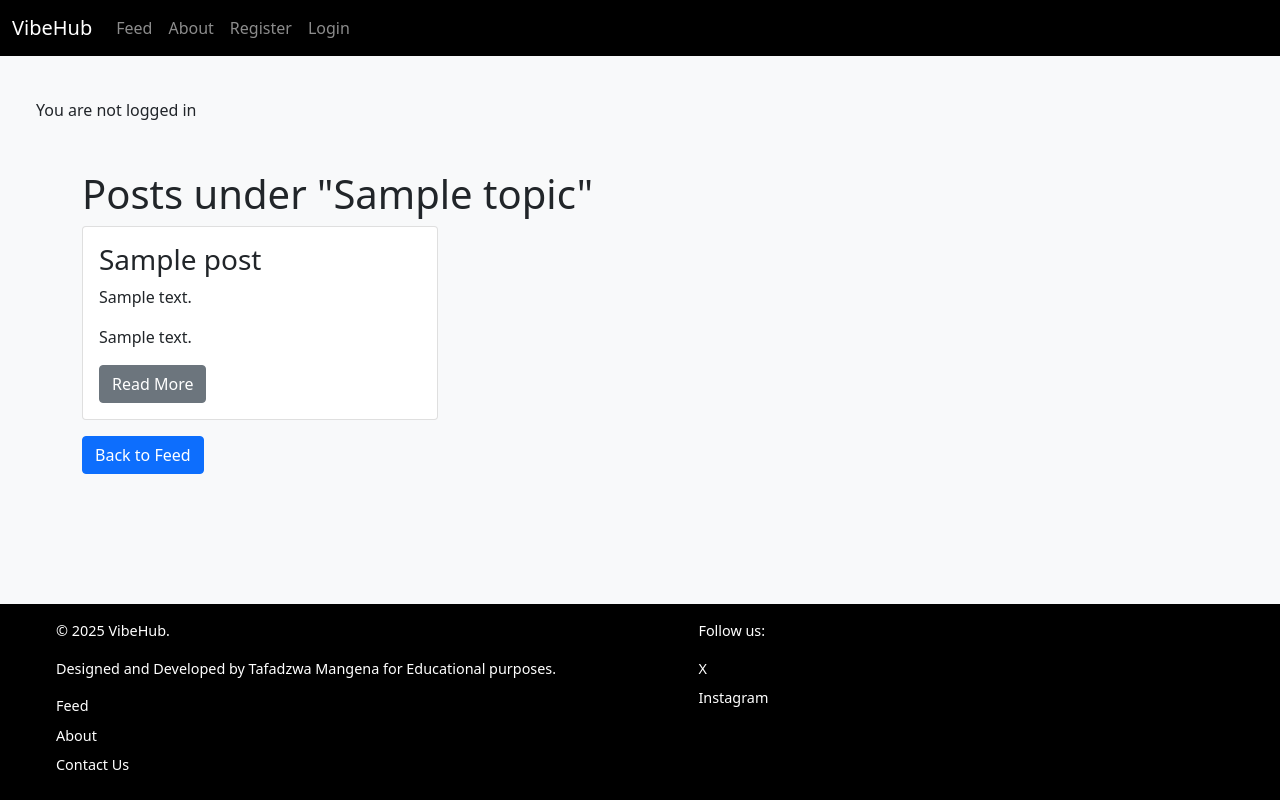
After one commit to TafadzwaMangena/VibeHub, a Django app: page /topic/1/ in a window 1280 px wide. The commit adds this page. Run offline with Django 4.2, Linux system fonts and the light colour scheme; tables that the repository leaves empty hold one stand-in row (values such as "Sample post").

Commit message:
Create topic_posts and post_detail html files. Add post detail view function and url. Update index.html

```diff
--- a/feed/templates/feed/index.html
+++ b/feed/templates/feed/index.html
@@ -26,7 +26,6 @@
             <div class="row">
                 {% endif %}
                 {% endfor %}
-
             </div>
         </div>
         <div class="container mt-5">
--- /dev/null
+++ b/feed/templates/feed/topic_posts.html
@@ -0,0 +1,24 @@
+{% extends "base.html" %}
+
+{% block content %}
+<div class="container mt-5">
+    <h1>Posts under "{{ topic.title }}"</h1>
+    <div class="row">
+        {% for post in posts %}
+        <div class="col-md-4">
+            <div class="card mb-3">
+                <div class="card-body">
+                    <h3 class="card-title">{{ post.title }}</h3>
+                    <p class="card-text">{{ post.excerpt }}</p>
+                    <p>{{ post.content }}</p>
+                    <a href="{% url 'post_detail' post.id %}" class="btn btn-secondary">Read More</a>
+                </div>
+            </div>
+        </div>
+        {% empty %}
+        <p>No posts found under this topic.</p>
+        {% endfor %}
+    </div>
+    <a href="{% url 'feed' %}" class="btn btn-primary mb-4">Back to Feed</a>
+</div>
+{% endblock %}
--- a/feed/urls.py
+++ b/feed/urls.py
@@ -2,11 +2,11 @@ from . import views
 from django.urls import path
 
 urlpatterns = [
-    # path('', views.TopicList.as_view(), name='feed'),
     path('create/', views.post_create, name='post_create'),
     path('', views.my_feed, name='feed'),
     path('<int:pk>/update/', views.post_update, name='post_update'),
     path('<int:pk>/delete/', views.post_delete, name='post_delete'),
     path('<int:pk>/report/', views.report_post, name='report_post'),
+    path('post/<int:post_id>/', views.post_detail, name='post_detail'),
     path('topic/<int:topic_id>/', views.topic_posts, name='topic_posts'),
 ]
--- a/feed/views.py
+++ b/feed/views.py
@@ -84,3 +84,8 @@ def topic_posts(request, topic_id):
     topic = get_object_or_404(Topic, id=topic_id)
     posts = Post.objects.filter(related_topic=topic)
     return render(request, 'feed/topic_posts.html', {'topic': topic, 'posts': posts})
+
+
+def post_detail(request, post_id):
+    post = get_object_or_404(Post, id=post_id)
+    return render(request, 'feed/post_detail.html', {'post': post})
```
Also changed, not shown: feed/templates/feed/post_detail.html (added, +11 -0 lines).
